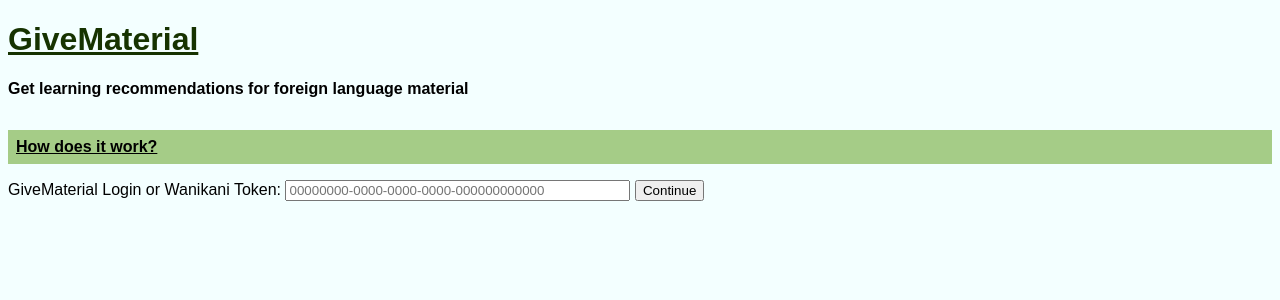
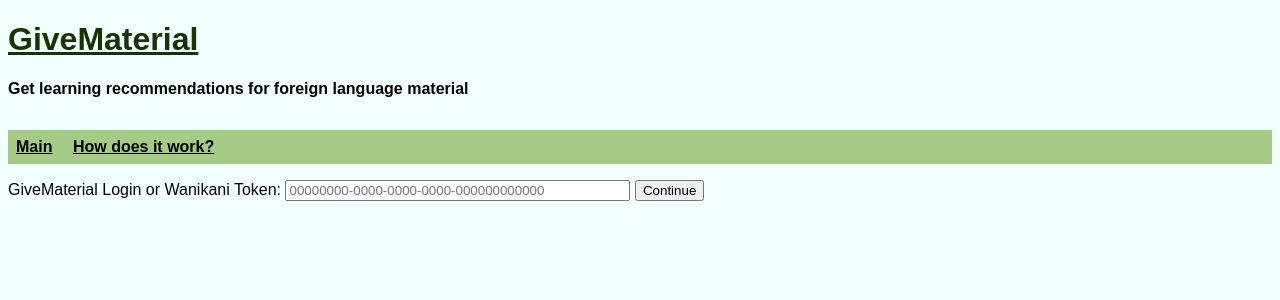
Before and after one commit to aufziehvogel/givematerial, a Flask app: page / in a window 1280 px wide. Shown: the top 300 px of the page. Run offline with Flask 2, Linux system fonts and the light colour scheme.

Commit message:
add link to main page to navbar

```diff
--- a/givematerial/web/templates/base.html
+++ b/givematerial/web/templates/base.html
@@ -96,6 +96,7 @@
   <div id="heading-subline">Get learning recommendations for foreign language material</div>
 
   <div id="main-nav">
+    <a href="{{ url_for('home') }}">Main</a>
     {% if public_registration %}
       <a href="{{ url_for('register') }}">Register</a>
     {% endif %}
```
